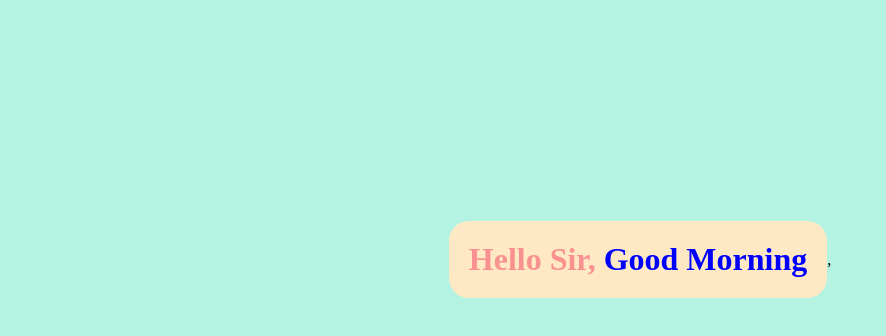
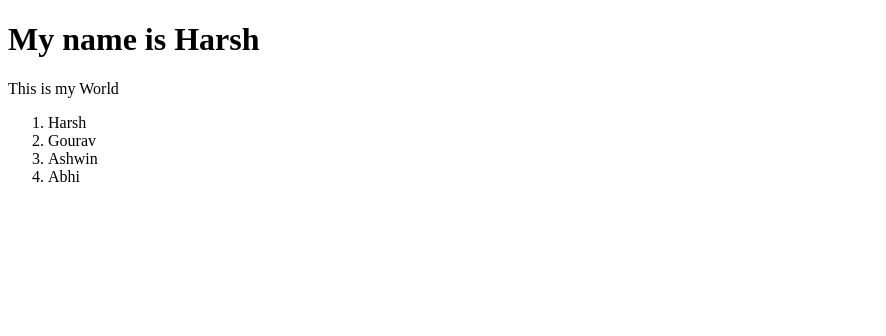
Before and after one commit to HarshJaiswal10/react-project, a React (Create React App) app: page / in a window 1280 px wide. Shown: the top 336 px of the page, without its empty margins (0-886 px from the left). Built offline with nearby package versions, Linux system fonts and the light colour scheme.

Commit message:
day 10 complete

```diff
--- /dev/null
+++ b/src/App.jsx
@@ -0,0 +1,16 @@
+import React from 'react';
+import ReactDOM from 'react-dom';
+import Heading from './Heading';
+import Para from './Para';
+import Ol from './Ol';
+
+function App(){
+  return(
+    <>
+    <Heading />
+    <Para />
+    <Ol />
+    </>
+  );
+}
+export default App;
--- /dev/null
+++ b/src/Heading.jsx
@@ -0,0 +1,7 @@
+import React from 'react';
+
+function Heading() {
+    return(<h1> My name is Harsh </h1>);
+}
+
+export default Heading;
--- /dev/null
+++ b/src/Ol.jsx
@@ -0,0 +1,12 @@
+import React from 'react';
+
+function Ol(){
+    return (<ol>
+        <li>Harsh</li>
+        <li>Gourav</li>
+        <li>Ashwin</li>
+        <li>Abhi</li>
+      </ol>);
+}
+
+export default Ol;
--- /dev/null
+++ b/src/Para.jsx
@@ -0,0 +1,7 @@
+import React from 'react';
+
+function Para() {
+    return(<p>This is my World</p>);
+}
+
+export default Para;
--- a/src/index.css
+++ /dev/null
@@ -1,26 +0,0 @@
-body {
-  background-color: #b4f2e1;
-  box-sizing: border-box;
-  margin: 0;
-  padding: 0%;
-}
-
-div {
-  width: 100%;
-  height: 100%;
-  display: flex;
-  justify-content: center;
-  align-items: center;
-  margin-top: 100px;
-}
-
-h1 {
-  padding: 20px 20px;
-  background-color: #ffe9c5;
-  color: #fa9191;
-  border-radius: 20px;
-}
-
-span {
-  color: #eb6383;
-}
--- a/src/index.js
+++ b/src/index.js
@@ -1,28 +1,7 @@
 import React from 'react';
-import reactDom from 'react-dom';
-import './index.css';
-
-let curDate = new Date(2020, 6, 6, 7);
-curDate = curDate.getHours();
-let greeting ='';
-const cssStyle ={};
-
-if(curDate>= 6 && curDate <12){
-  greeting = 'Good Morning';
-  cssStyle.color = 'blue';
-} else if(curDate>=12 && curDate <19){
-  greeting = 'Good Afternoon';
-  cssStyle.color = 'orange';
-}else{
-  greeting = 'Good Night';
-  cssStyle.color = 'black';
-}
-
-reactDom.render(
-  <>
-  <div>
-  <h1>Hello Sir, <span style={cssStyle}>{greeting}</span></h1>,
-  </div>
-  </>,
+import ReactDOM from 'react-dom';
+import App from './App';
+ReactDOM.render(
+    <App />,
   document.getElementById("root")
 );
```
Also changed, not shown: src/App.js (deleted, +0 -25 lines).
